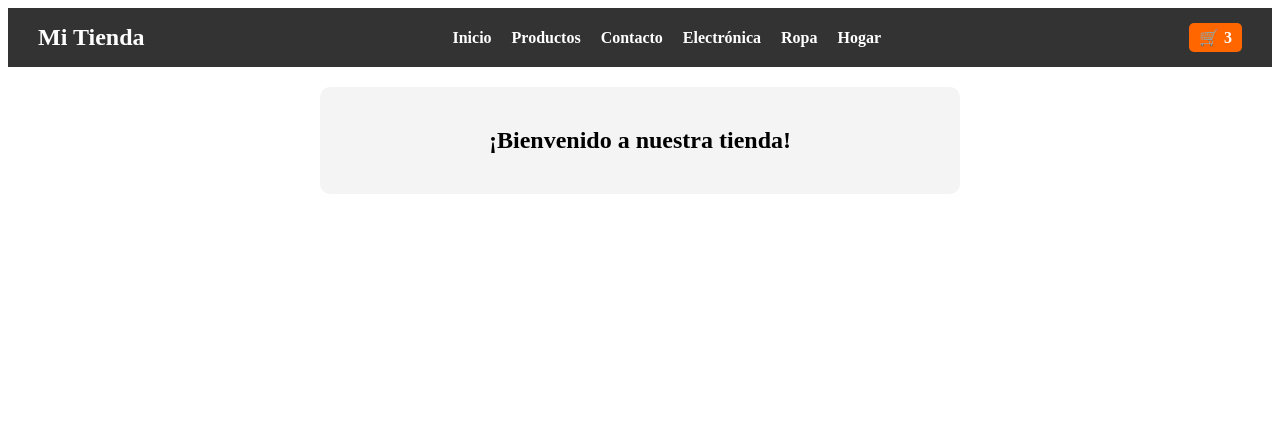
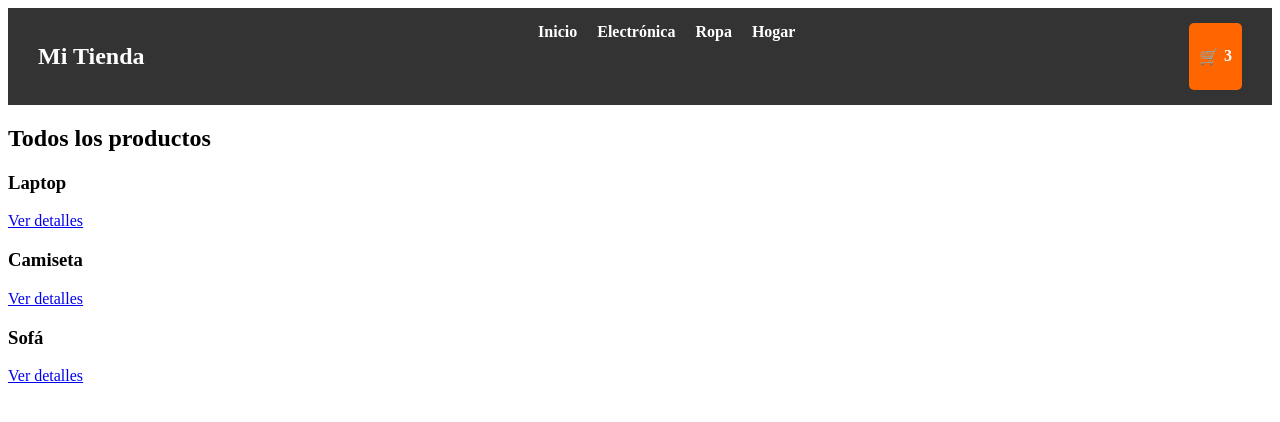
Before and after one commit to Alex25-10/NavegaLasRutas-AlexVelez, a React (Vite) app: page / in a window 1280 px wide. Shown: the top 422 px of the page. Built offline with nearby package versions, Linux system fonts and the light colour scheme.

Commit message:
Entrega 2 - Implementación de React Router

```diff
--- a/package.json
+++ b/package.json
@@ -11,7 +11,8 @@
   },
   "dependencies": {
     "react": "^19.0.0",
-    "react-dom": "^19.0.0"
+    "react-dom": "^19.0.0",
+    "react-router-dom": "^7.4.1"
   },
   "devDependencies": {
     "@eslint/js": "^9.21.0",
--- a/src/App.jsx
+++ b/src/App.jsx
@@ -1,12 +1,19 @@
+import { BrowserRouter, Routes, Route } from "react-router-dom";
 import NavBar from "./components/navbar";
 import ItemListContainer from "./components/ItemListContainer";
+import ItemDetailContainer from "./components/ItemDetailContainer";
 
 function App() {
   return (
-    <div>
+    <BrowserRouter>
       <NavBar />
-      <ItemListContainer mensaje="¡Bienvenido a nuestra tienda!" />
-    </div>
+      <Routes>
+        <Route path="/" element={<ItemListContainer />} />
+        <Route path="/category/:categoryId" element={<ItemListContainer />} />
+        <Route path="/item/:itemId" element={<ItemDetailContainer />} />
+        <Route path="*" element={<h2>Página no encontrada</h2>} />
+      </Routes>
+    </BrowserRouter>
   );
 }
 
--- /dev/null
+++ b/src/components/ItemDetailContainer.jsx
@@ -0,0 +1,36 @@
+import { useEffect, useState } from "react";
+import { useParams } from "react-router-dom";
+
+const products = [
+  { id: 1, name: "Laptop", category: "electronica", description: "Laptop gamer" },
+  { id: 2, name: "Camiseta", category: "ropa", description: "Camiseta de algodón" },
+  { id: 3, name: "Sofá", category: "hogar", description: "Sofá cómodo" },
+];
+
+const ItemDetailContainer = () => {
+  const { itemId } = useParams();
+  const [product, setProduct] = useState(null);
+
+  useEffect(() => {
+    new Promise((resolve) => {
+      setTimeout(() => {
+        resolve(products.find(p => p.id === parseInt(itemId)));
+      }, 1000);
+    }).then(data => setProduct(data));
+  }, [itemId]);
+
+  return (
+    <div>
+      {product ? (
+        <>
+          <h2>{product.name}</h2>
+          <p>{product.description}</p>
+        </>
+      ) : (
+        <p>Cargando producto...</p>
+      )}
+    </div>
+  );
+};
+
+export default ItemDetailContainer;
--- a/src/components/ItemListContainer.jsx
+++ b/src/components/ItemListContainer.jsx
@@ -1,18 +1,31 @@
-const ItemListContainer = ({ mensaje }) => {
-    return (
-      <div style={{
-        textAlign: "center",
-        marginTop: "20px",
-        padding: "20px",
-        background: "#f4f4f4",
-        borderRadius: "10px",
-        maxWidth: "600px",
-        marginLeft: "auto",
-        marginRight: "auto"
-      }}>
-        <h2>{mensaje}</h2>
-      </div>
-    );
-  };
+import { useEffect, useState } from "react";
+import { useParams } from "react-router-dom";
+import ItemList from "./itemlist";
 
-  export default ItemListContainer;
+const products = [
+  { id: 1, name: "Laptop", category: "electronica" },
+  { id: 2, name: "Camiseta", category: "ropa" },
+  { id: 3, name: "Sofá", category: "hogar" },
+];
+
+const ItemListContainer = () => {
+  const { categoryId } = useParams();
+  const [filteredProducts, setFilteredProducts] = useState([]);
+
+  useEffect(() => {
+    new Promise((resolve) => {
+      setTimeout(() => {
+        resolve(categoryId ? products.filter(p => p.category === categoryId) : products);
+      }, 1000);
+    }).then(data => setFilteredProducts(data));
+  }, [categoryId]);
+
+  return (
+    <div>
+      <h2>{categoryId ? `Categoría: ${categoryId}` : "Todos los productos"}</h2>
+      <ItemList products={filteredProducts} />
+    </div>
+  );
+};
+
+export default ItemListContainer;
--- /dev/null
+++ b/src/components/item.jsx
@@ -0,0 +1,12 @@
+import { Link } from "react-router-dom";
+
+const Item = ({ product }) => {
+  return (
+    <div>
+      <h3>{product.name}</h3>
+      <Link to={`/item/${product.id}`}>Ver detalles</Link>
+    </div>
+  );
+};
+
+export default Item;
--- /dev/null
+++ b/src/components/itemlist.jsx
@@ -0,0 +1,13 @@
+import Item from "./item";
+
+const ItemList = ({ products }) => {
+  return (
+    <div>
+      {products.map((prod) => (
+        <Item key={prod.id} product={prod} />
+      ))}
+    </div>
+  );
+};
+
+export default ItemList;
--- a/src/components/navbar.jsx
+++ b/src/components/navbar.jsx
@@ -1,40 +1,21 @@
+import { NavLink } from "react-router-dom";
 import CartWidget from "./CartWidget";
 
 const NavBar = () => {
   return (
-    <nav style={{
-      display: "flex",
-      justifyContent: "space-between",
-      alignItems: "center",
-      padding: "15px 30px",
-      background: "#333",
-      color: "#fff"
-    }}>
-      <h2 style={{ margin: 0 }}>Mi Tienda</h2>
-      <ul style={{
-        display: "flex",
-        listStyle: "none",
-        gap: "20px",
-        margin: 0,
-        padding: 0
-      }}>
-        <li><a href="#" style={navLinkStyle}>Inicio</a></li>
-        <li><a href="#" style={navLinkStyle}>Productos</a></li>
-        <li><a href="#" style={navLinkStyle}>Contacto</a></li>
-        <li><a href="#" style={navLinkStyle}>Electrónica</a></li>
-        <li><a href="#" style={navLinkStyle}>Ropa</a></li>
-        <li><a href="#" style={navLinkStyle}>Hogar</a></li>
+    <nav style={{ display: "flex", justifyContent: "space-between", padding: "15px 30px", background: "#333", color: "#fff" }}>
+      <h2>Mi Tienda</h2>
+      <ul style={{ display: "flex", listStyle: "none", gap: "20px", margin: 0, padding: 0 }}>
+        <li><NavLink to="/" style={navLinkStyle}>Inicio</NavLink></li>
+        <li><NavLink to="/category/electronica" style={navLinkStyle}>Electrónica</NavLink></li>
+        <li><NavLink to="/category/ropa" style={navLinkStyle}>Ropa</NavLink></li>
+        <li><NavLink to="/category/hogar" style={navLinkStyle}>Hogar</NavLink></li>
       </ul>
       <CartWidget />
     </nav>
   );
 };
 
-const navLinkStyle = {
-  color: "#fff",
-  textDecoration: "none",
-  fontSize: "16px",
-  fontWeight: "bold",
-};
+const navLinkStyle = { color: "#fff", textDecoration: "none", fontSize: "16px", fontWeight: "bold" };
 
 export default NavBar;
```
Also changed, not shown: 1 other file (tests, documents, lock files or other folders).
